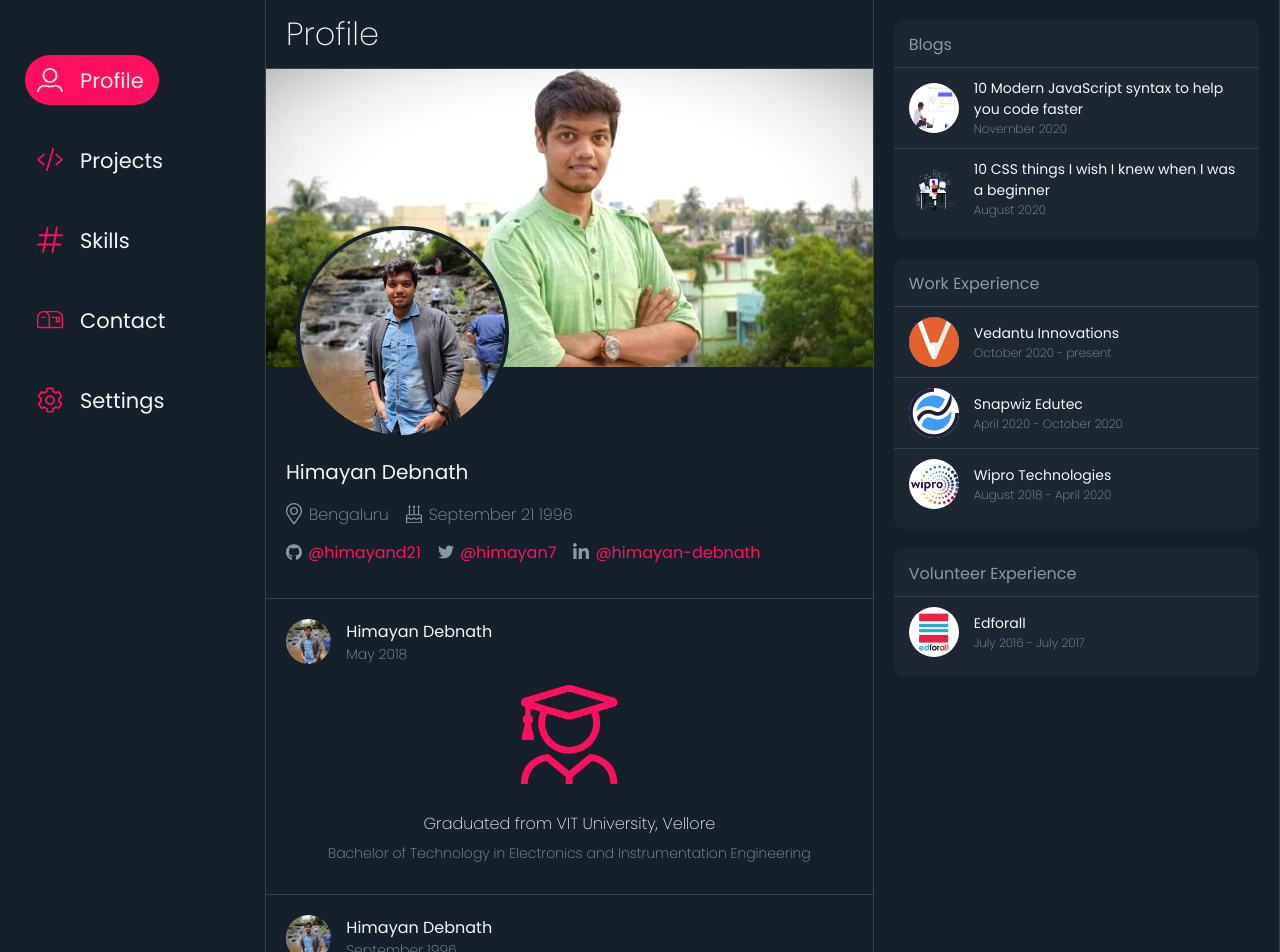
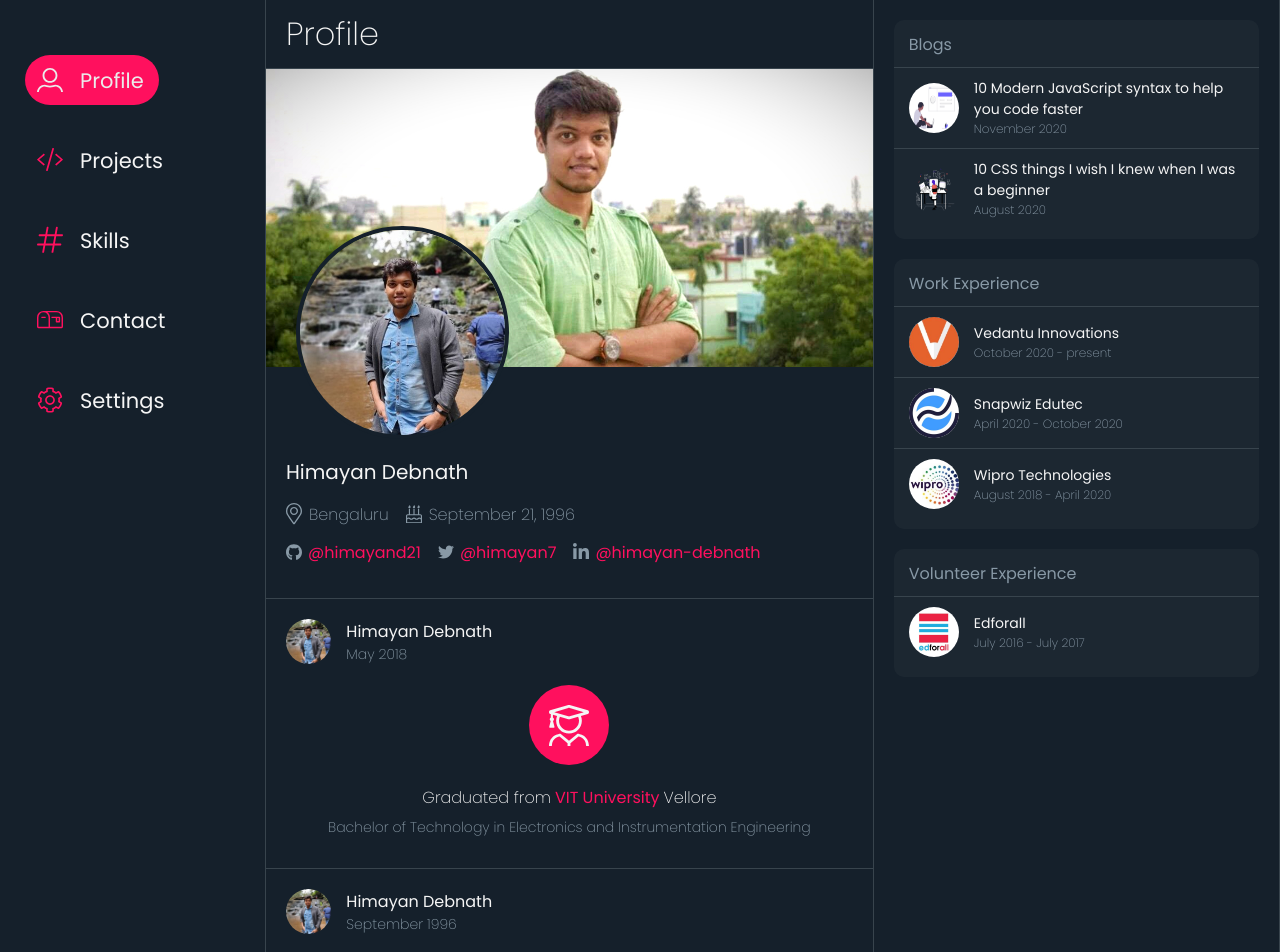
Before and after one commit to himayand21/portfolio-v2, a React app: page / in a window 1280 px wide. Shown: the top 952 px of the page. Built offline with nearby package versions, Linux system fonts and the light colour scheme.

Commit message:
feat(ui): add timeline

```diff
--- a/public/index.css
+++ /dev/null
@@ -1,10 +0,0 @@
-* {
-    margin: 0;
-    padding: 0;
-    outline: none !important;
-    box-sizing: border-box;
-    font-family: 'Poppins', sans-serif;
-    -webkit-tap-highlight-color: rgba(0,0,0,0);
-    text-decoration: unset;
-    color: unset;
-}
--- a/public/index.html
+++ b/public/index.html
@@ -16,7 +16,6 @@
     <meta name="title" content="Portfolio | Himayan" />
     <meta name="description" content="Hi, I am Himayan. I am a Front-end Developer with more than 2 years of industry level experience in building web applications. I specialize in JavaScript (ES6) and have mostly worked with ReactJS. I have also built APIs (Web services) using ExpressJS interacting with MongoDB. I am also familiar with React Native and have built a few mobile applications.">
     <link rel="manifest" href="manifest.json" />
-    <link rel="stylesheet" href="index.css">
     <link rel="preconnect" href="https://fonts.gstatic.com">
     <link href="https://fonts.googleapis.com/css2?family=Poppins:wght@200;400&display=swap" rel="stylesheet">
     <title>Portfolio | Himayan</title>
--- a/src/containers/profile/timelineStyles.tsx
+++ b/src/containers/profile/timelineStyles.tsx
@@ -57,9 +57,12 @@ export const TimelineInfo = styled.div`
 `;
 
 export const TimelineIcon = styled.div`
-    width: 17%;
-    height: 17%;
-    color: ${({ theme }) => theme.color};
+    width: 80px;
+    height: 80px;
+    padding: 20px;
+    border-radius: 50%;
+    color: ${({ theme }) => theme.text};
+    background-color: ${({ theme }) => theme.color};
 `;
 
 export const TimelineInfoTitle = styled(TypographyBody)`
--- a/src/metadata/profileInfo.ts
+++ b/src/metadata/profileInfo.ts
@@ -14,7 +14,7 @@ const profileInfo = [
     },
     {
       icon: Birthday,
-      label: 'September 21 1996',
+      label: 'September 21, 1996',
     },
   ], [
     {
--- a/src/metadata/timeline.ts
+++ b/src/metadata/timeline.tsx
@@ -1,12 +1,30 @@
+import styled from 'styled-components';
+
 import BabyCarriage from '../icons/BabyCarriage';
 import Graduation from '../icons/Graduation';
+
+const Link = styled.a`
+  color: ${({ theme }) => theme.color};
+  font-weight: 400;
+  margin: 0 4px;
+`;
+
+const VIT = () => (
+  <div>
+    <span>Graduated from</span>
+    <Link href="https://vit.ac.in" target="blank">
+      VIT University
+    </Link>
+    <span>Vellore</span>
+  </div>
+);
 
 const timeline = [{
   icon: Graduation,
   event: true,
   name: 'Himayan Debnath',
   date: 'May 2018',
-  title: 'Graduated from VIT University, Vellore',
+  title: <VIT />,
   subtitle: 'Bachelor of Technology in Electronics and Instrumentation Engineering',
 }, {
   icon: BabyCarriage,
--- a/src/styles/containers.tsx
+++ b/src/styles/containers.tsx
@@ -10,6 +10,16 @@ type withThemeType = {
 export const GlobalStyle = createGlobalStyle`
   body {
     background-color: ${({ theme }: withThemeType) => theme.background};
+  }
+  * {
+    margin: 0;
+    padding: 0;
+    outline: none !important;
+    box-sizing: border-box;
+    font-family: 'Poppins', sans-serif;
+    -webkit-tap-highlight-color: rgba(0,0,0,0);
+    text-decoration: unset;
+    color: unset;
   }
 `;
 
--- a/webpack.config.js
+++ b/webpack.config.js
@@ -44,7 +44,6 @@ const config = (env) => {
           { from: './public/preview.jpg', to: 'preview.jpg' },
           { from: './public/Robots.txt', to: 'Robots.txt' },
           { from: './public/sitemap.xml', to: 'sitemap.xml' },
-          { from: './public/index.css', to: 'index.css' },
         ],
       }),
     ],
```
